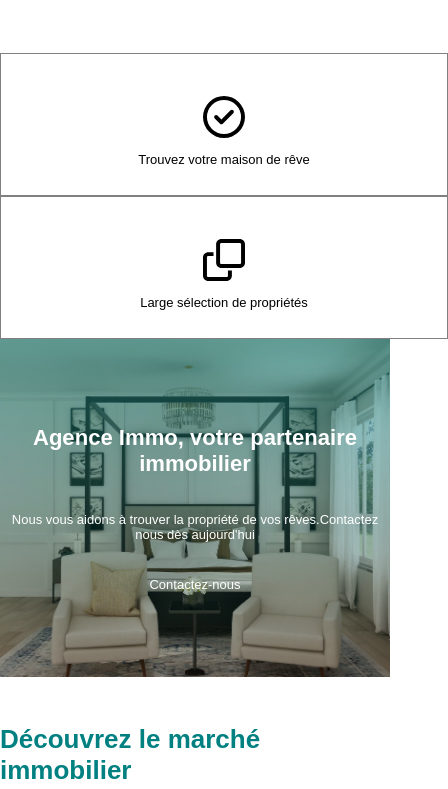
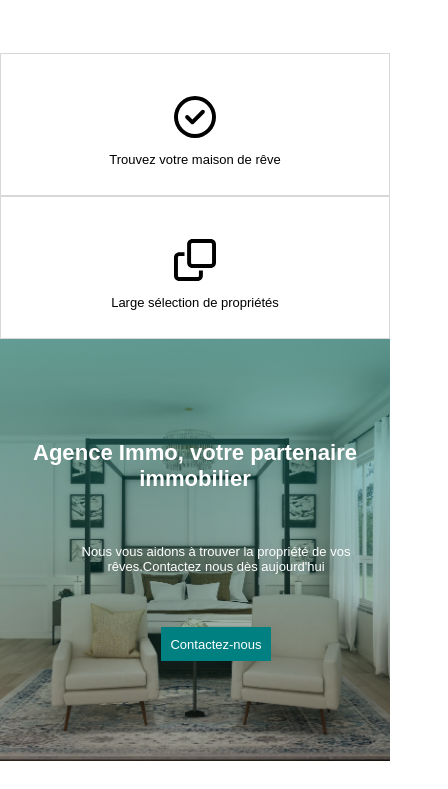
Before and after one commit to StephaneLay/eval_webstatique_slay, a plain HTML site: page index.html in a window 390 px wide. Shown: the part 817-1606 px from the top of the page, 448 px wide, since content can reach past the window. Drawn offline with Linux system fonts and the light colour scheme.

Commit message:
finished

```diff
--- a/index.html
+++ b/index.html
@@ -18,7 +18,7 @@
                 <ul>
                     <li><a href="#">Propriétés</a></li>
                     <li><a href="#">Ventes</a></li>
-                    <li><a href="#">Contactez-nous</a></li>
+                    <li><a href="#" class="button">Contactez-nous</a></li>
                 </ul>
             </nav>
         </div>
@@ -47,7 +47,7 @@
             <hgroup>
                 <h2>Agence Immo, votre partenaire immobilier</h2>
                 <p>Nous vous aidons à trouver la propriété de vos rêves.Contactez nous dès aujourd'hui</p>
-                <a href="#">Contactez-nous</a>
+                <a href="#" class="button">Contactez-nous</a>
             </hgroup>
         </section>
         <section id="statsection">
@@ -69,7 +69,7 @@
                 </div>
                 <hgroup>
                     <p>Notre agence est dediée à fournir des solutions adaptées a vos beosins immobiliers. Contactez nous pour explorer les meilleures options.</p>
-                    <a href="#">En savoir plus</a>
+                    <a href="#" class="button">En savoir plus</a>
                 </hgroup>
             </article>
         </section>
--- a/style.css
+++ b/style.css
@@ -8,7 +8,7 @@ body{
 }
 
 header{
-    background-image: linear-gradient(rgba(0, 128, 128, 0.5), rgba(0, 0, 0, 0.3)),
+    background-image: linear-gradient( rgba(0, 128, 128, 0.5), rgba(0, 0, 0, 0.3)),
     url(img/header_image.avif);
     background-position:top;
     background-size: cover;
@@ -41,7 +41,6 @@ header img{
     height: 4rem;
     padding: .5rem;
     float: right;
-
 }
 
 header nav ul{
@@ -64,6 +63,13 @@ header a{
     justify-content: space-around;
 }
 
+#intro > article{
+    display: flex;
+    align-items: center;
+    width: 60%;
+    padding:4rem
+}
+
 #intro article img {
     width:20rem;
     height: 20rem;
@@ -77,17 +83,12 @@ header a{
 
 #intro article hgroup h2{
     text-decoration: underline;
+    font-weight: 600;
     margin-left: -4rem;
     margin-bottom: 2rem;
 }
 
-#intro > article{
-    display: flex;
-    align-items: center;
-    width: 60%;
-    padding:4rem
 
-}
 
 #cards{
     display: flex;
@@ -101,7 +102,7 @@ header a{
     flex-direction: column;
     justify-content: center;
     align-items: center;
-    border: 1px solid gray;
+    border: 1px solid rgba(128, 128, 128, 0.311);
     width: 50%;
     padding: 2rem;
 }
@@ -117,7 +118,7 @@ header a{
     url(img/main_image.avif);
     background-position:center;
     background-size: cover;
-    height: 40vh;
+    height: 50vh;
     color: white;
     display: flex;
     justify-content: center;
@@ -131,6 +132,7 @@ header a{
     width: 40%;
     height: 60%;
     padding-left: 40%;
+
 }
 
 #agencebanner hgroup h2{
@@ -139,13 +141,10 @@ header a{
 }
 
 #agencebanner hgroup :not(h2){
-    padding-left: 3rem;
+    margin-top: 1.5rem;
+    margin-left: 3rem;
 }
 
-#agencebanner a{
-    color: white;
-    text-decoration: none;
-}
 
 #statsection{
     height: 50vh;
@@ -153,14 +152,11 @@ header a{
     flex-direction: column;
     justify-content: center;
     padding-left: 15%;
-
-
 }
 
 #statsection h2{
     color: rgb(0, 128, 128);
     font-size: 2em;
-
 }
 
 #statsection article{
@@ -168,7 +164,6 @@ header a{
     align-items: center;
     width: 70%;
     padding: 2rem;
-
 }
 
 #statsection article hgroup{
@@ -187,13 +182,9 @@ header a{
 }
 
 #statsection a{
-    color: white;
-    text-decoration: none;
     background-color:rgb(0, 128, 128);
     text-transform: uppercase;
-
     padding: .7rem 1rem;
-    width: fit-content;
     border-radius: .5rem;
     margin-top: 1rem;
 }
@@ -210,10 +201,9 @@ header a{
 }
 
 footer{
-    background-color: black;
+    background-color: #20232a;
     color: white;
     display: flex;
-
     justify-content: space-evenly;
     padding : 5rem
 }
@@ -245,12 +235,23 @@ footer > div{
     display: flex;
     flex-direction: column;
     justify-content: space-around;
-
 }
 
 footer img{
     width: 4rem;
     height: 4rem;
+}
+
+.button{
+    color: white;
+    text-decoration: none;
+    background-color: rgb(0, 128, 128);
+    padding: .7rem;
+    width: fit-content;
+}
+
+.button:hover , #statsection a:hover{
+    background-color: rgb(0, 51, 102);
 }
 
 
@@ -280,8 +281,6 @@ footer img{
         padding-right: 0;
     }
 
-
-
     #intro article hgroup {
         padding: 0;
         margin: 0;
@@ -305,18 +304,17 @@ footer img{
     }
 
     #cards>div{
-        width: 100%;
+        width: auto;
     }
-
-
 
     #agencebanner{
         text-align: center;
     }
 
-    #agencebanner hgroup , #agencebanner hgroup p, #agencebanner hgroup a{
+    #agencebanner hgroup , #agencebanner hgroup p{
         padding-left: 0;
         width: auto;
+        align-items: center;
     }
 
     #statsection{
@@ -359,14 +357,12 @@ footer img{
         flex-direction: column;
         justify-content: space-between;
         height: 3rem;
-
     }
 
     footer>div{
         width: auto;
         display: flex;
         align-items: center;
-
     }
 
 }
```
